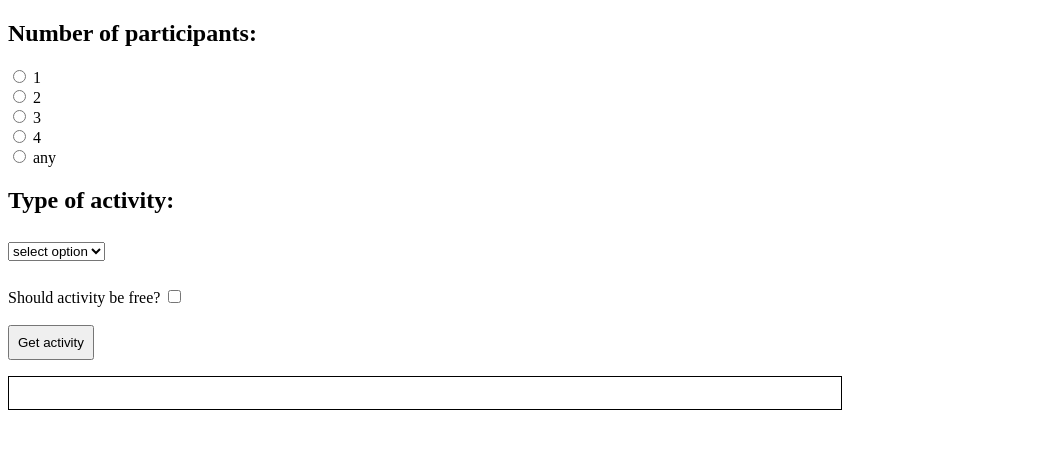
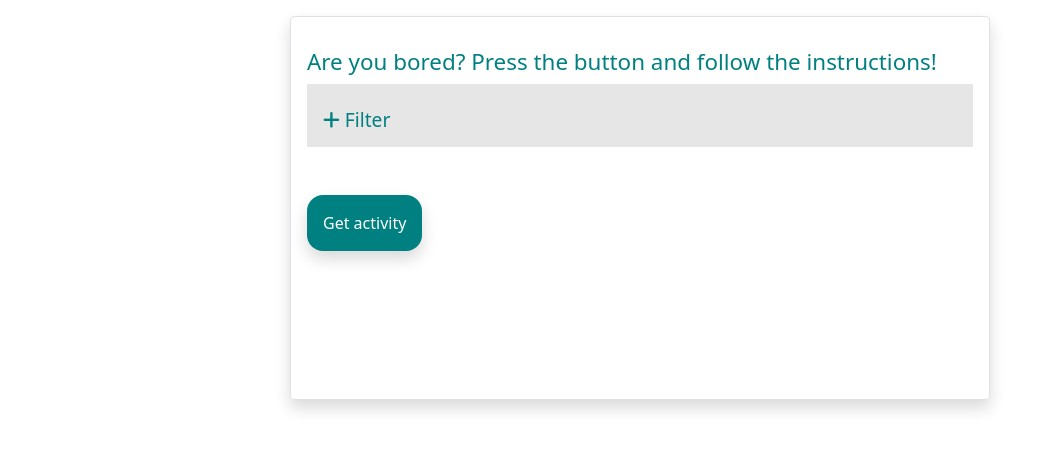
Before and after one commit to sofiaje/activities, a plain HTML site: page index.html in a window 1280 px wide. Shown: the whole page, without its empty margins (0-1048 px from the left). Drawn offline with nearby package versions, Linux system fonts and the light colour scheme.

Commit message:
styling, hidden filters

```diff
--- a/index.html
+++ b/index.html
@@ -5,21 +5,34 @@
     <meta http-equiv="X-UA-Compatible" content="IE=edge">
     <meta name="viewport" content="width=device-width, initial-scale=1.0">
     <title>Document</title>
+
+    <!-- bootstrap -->
+    <link href="https://cdn.jsdelivr.net/npm/bootstrap@5.0.2/dist/css/bootstrap.min.css" rel="stylesheet" integrity="sha384-EVSTQN3/azprG1Anm3QDgpJLIm9Nao0Yz1ztcQTwFspd3yD65VohhpuuCOmLASjC" crossorigin="anonymous">
+
+    <!-- css -->
     <link rel="stylesheet" href="style.css">
+
+    <!-- icons -->
+    <script src="https://kit.fontawesome.com/4d42e0c674.js" crossorigin="anonymous"></script>
 </head>
 <body>
 
 
-    <main>
+    <main class="border rounded shadow">
+
+        <h1>Are you bored? Press the button and follow the instructions!</h1>
+
+        <div id="filter"><h2> <i class="fa-solid fa-plus"></i> Filter</h2></div>
+        <div id="toggleDiv" class="hidden">
             <h2>Number of participants:</h2>
             <input type="radio" name="numberOfParticipants" id="1">
-        <label for="1">1</label><br>
+            <label for="1">1</label>
             <input type="radio" name="numberOfParticipants" id="2">
-        <label for="2">2</label><br>
+            <label for="2">2</label>
             <input type="radio" name="numberOfParticipants" id="3">
-        <label for="3">3</label><br>
+            <label for="3">3</label>
             <input type="radio" name="numberOfParticipants" id="4">
-        <label for="4">4</label><br>
+            <label for="4">4</label>
             <input type="radio" name="numberOfParticipants" id="any">
             <label for="any">any</label><br>
 
@@ -35,10 +48,13 @@
                 <option value="relaxation">relaxation</option>
                 <option value="cooking">cooking</option>
             </select><br><br>
-
+            <div class="freeDiv">
                 <label for="free">Should activity be free?</label>
-        <input type="checkbox" name="free" id="freeActivity"><br><br>
-        <button id="getActivityBtn">Get activity</button>
+                <input type="checkbox" name="free" id="freeActivity"><br>
+            </div>
+        </div>
+        <br><br>
+        <button id="getActivityBtn" class="shadow">Get activity</button>
 
         <div id="showActivityDiv"></div>
     </main>
--- a/main.js
+++ b/main.js
@@ -47,14 +47,14 @@ getActivityBtn.addEventListener("click", async () => {
 
     data = await getData(params);
     displayData(data);
-    console.log(params.toString())
+    // console.log(params.toString())
 })
 
 
 function displayData(data) {
     let { activity, participants, type, price } = data
     if (activity) {
-        showActivityDiv.innerHTML = `<h1>${activity}</h1>
+        showActivityDiv.innerHTML = `<h2>${activity}</h2>
         <p>Participants: ${participants}<br>
         Typ of activity: ${type}<br>
         Cost: $${price}</p>`
@@ -62,3 +62,11 @@ function displayData(data) {
         showActivityDiv.innerHTML = `<h1>${data.error}</h1>`
     }
 }
+
+const filter = document.getElementById("filter");
+console.log(filter)
+
+filter.addEventListener("click", () => {
+    const toggleDiv = document.getElementById("toggleDiv");
+    toggleDiv.classList.toggle("hidden")
+})
--- a/style.scss
+++ b/style.scss
@@ -1,13 +1,29 @@
-// * {
-//     padding: 0;
-//     margin: 0;
-// }
+* {
+    padding: 0;
+    margin: 0;
+}
+main{
+    padding: 1rem;
+    max-width: 700px;
+    margin: 1rem auto;
+}
+h1,h2,h3,h4,h5 {
+    margin-top: 1rem;
+    color: teal;
+}
+h1{
+    font-size: 1.4rem;
 
+}
+h2 {
+    font-size: 1.2rem;
+}
+
+//div to display data
 #showActivityDiv{
     margin: 1rem 0;
     padding: 1rem;
-    border: 1px solid;
-
+    min-height: 100px;
     max-width: 800px;
 }
 
@@ -17,10 +33,51 @@ button {
 }
 
 #getActivityBtn {
-    padding: 0.5rem;
+    padding: 1rem;
+    background-color: teal;
+    color:white;
+    border: 0;
+    border-radius: 1rem;
+    transition: background-color 0.5s ease;
+    &:hover {
+        background-color: rgb(74, 167, 167);
+    }
 }
 
 // form
 select {
  margin: 0.5rem 0;
 }
+
+
+//checkbox
+input[type='checkbox'] {
+    accent-color: teal;
+    width: 20px;
+    height: 20px;
+    margin-left: 1rem;
+}
+
+.freeDiv {
+    display: flex;
+    align-items: center;
+}
+
+#filter {
+    padding: 0.5rem 1rem;
+    background-color: rgb(230, 230, 230);
+    transition: background-color 0.5s ease;
+    cursor: pointer;
+    &:hover {
+        background-color: rgb(213, 213, 213);
+
+    }
+}
+#toggleDiv {
+    padding: 0.5rem 1rem;
+    border: 1px solid rgb(213, 213, 213);
+    border-top: 0;
+}
+.hidden {
+    display:none;
+}
```
Also changed, not shown: style.css, 1 other file. Lines whose indentation alone changed are shown as unchanged.
